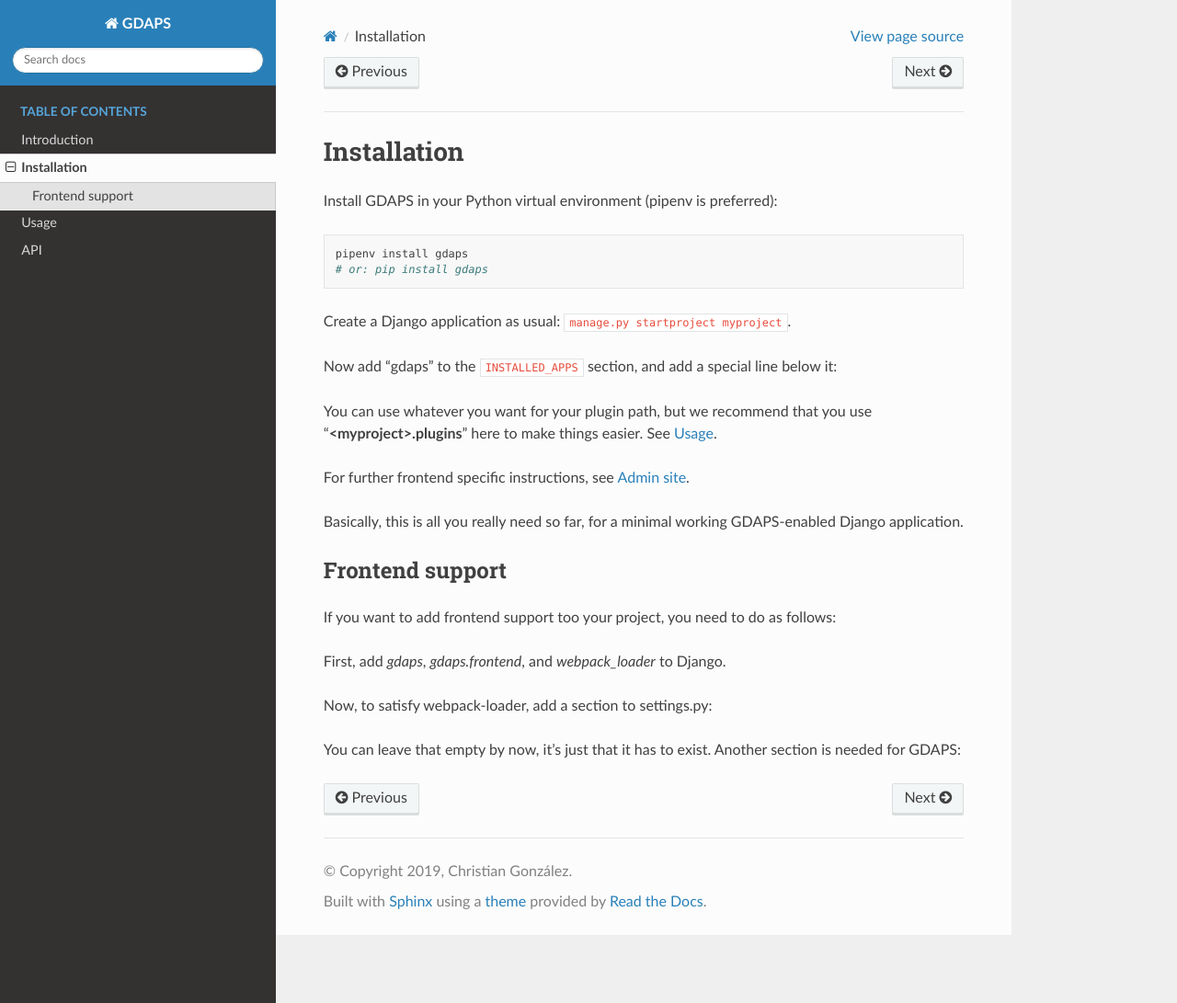
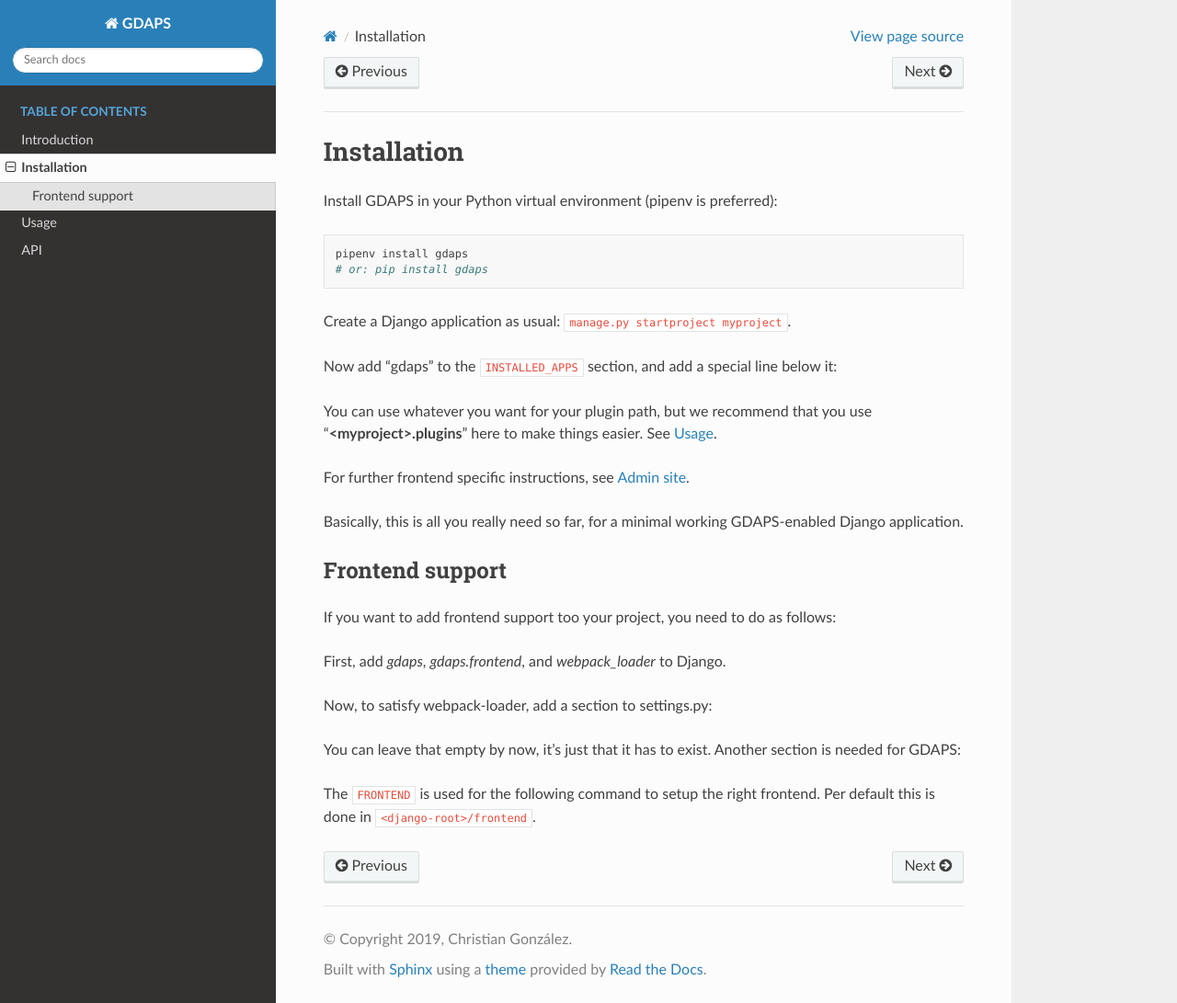
Before and after one commit to rogue707Dev/django-gdaps, a Sphinx documentation site: the page built from docs/Installation.rst, in a window 1280 px wide and 1091 px high. Shown: the whole window at 92% size. Built offline with Sphinx 7.4.7 and the Read the Docs theme 2.0.0, drawn with Linux system fonts in a browser that asks for light colours; pages that are not in the unit, such as notebooks, are missing from menus.

Commit message:
docs: add initfrontend install section

```diff
--- a/docs/Installation.rst
+++ b/docs/Installation.rst
@@ -69,4 +69,11 @@
         "FRONTEND": "vue",
     }
 
+The ``FRONTEND`` is used for the following command to setup the right frontend. Per default this is done in
+``<django-root>/frontend``.
+
+.. code-block::bash
+
+    ./manage.py initfrontend
+
 .. _Usage: usage
```
